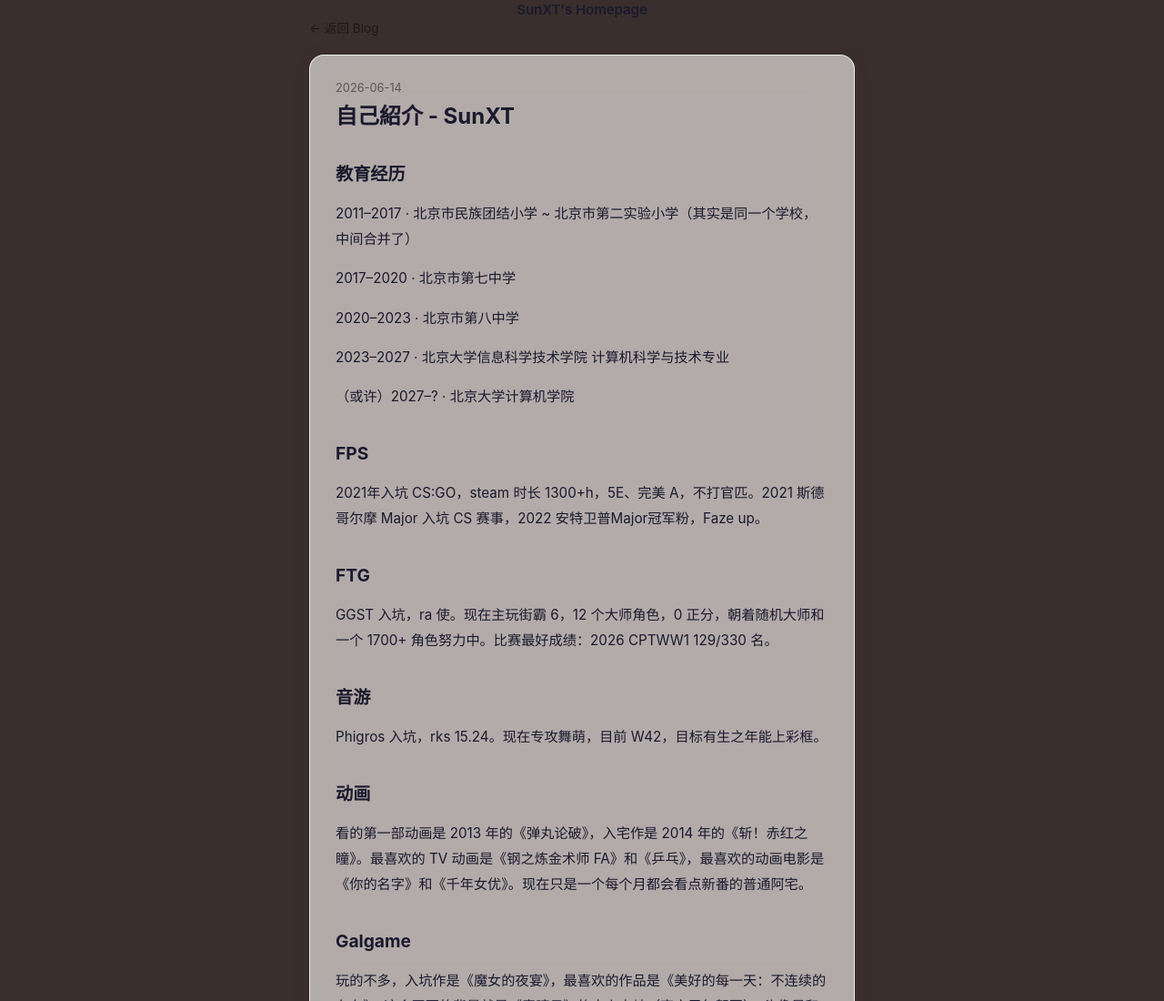
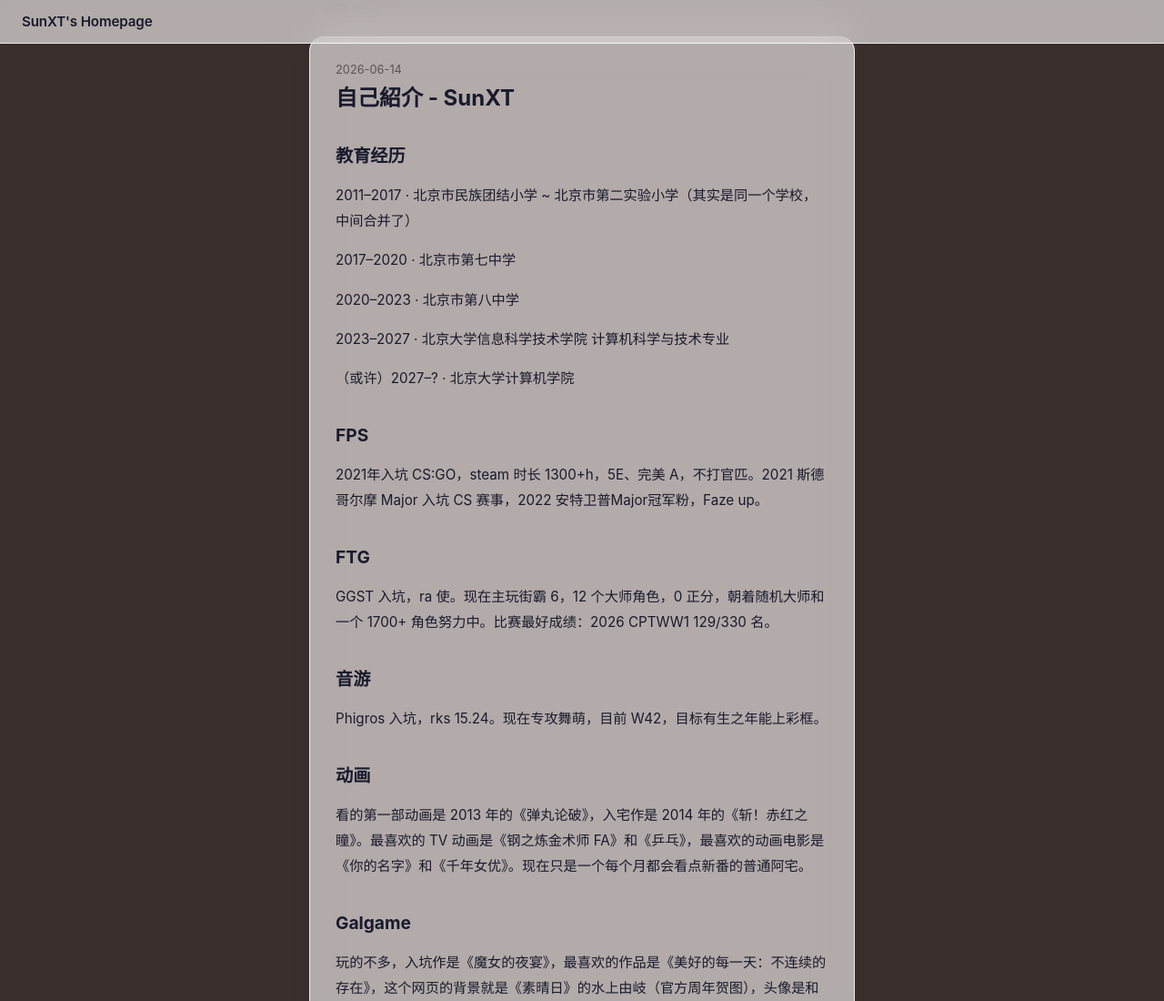
Before and after one commit to SunXT-0719/SunXT-0719.github.io, a website: page blog/post-2.html in a window 1280 px wide. Shown: the top 1100 px of the page at 91% size. Drawn offline with Linux system fonts and the light colour scheme; files whose address does not match are found by name.

Commit message:
修复CSS多余闭合括号导致top-bar样式失效

```diff
--- a/assets/style.css
+++ b/assets/style.css
@@ -62,21 +62,18 @@
   transition: opacity 0.3s;
   pointer-events: none;
 }
-  justify-content: center;
-  padding: 100px 16px 40px;
-  transition: color 0.35s ease;
-}
 
 /* === Top Bar === */
 .top-bar {
   position: fixed;
   top: 0;
   left: 0;
-  right: 0;
+  width: 100%;
   z-index: 100;
   display: flex;
   align-items: center;
   justify-content: space-between;
+  gap: 12px;
   padding: 14px 24px;
   background: var(--card-bg);
   backdrop-filter: var(--glass-blur);
@@ -85,6 +82,8 @@
 }
 
 .site-name {
+  flex-shrink: 0;
+  white-space: nowrap;
   font-size: 0.95rem;
   font-weight: 600;
   color: var(--text-primary);
```
